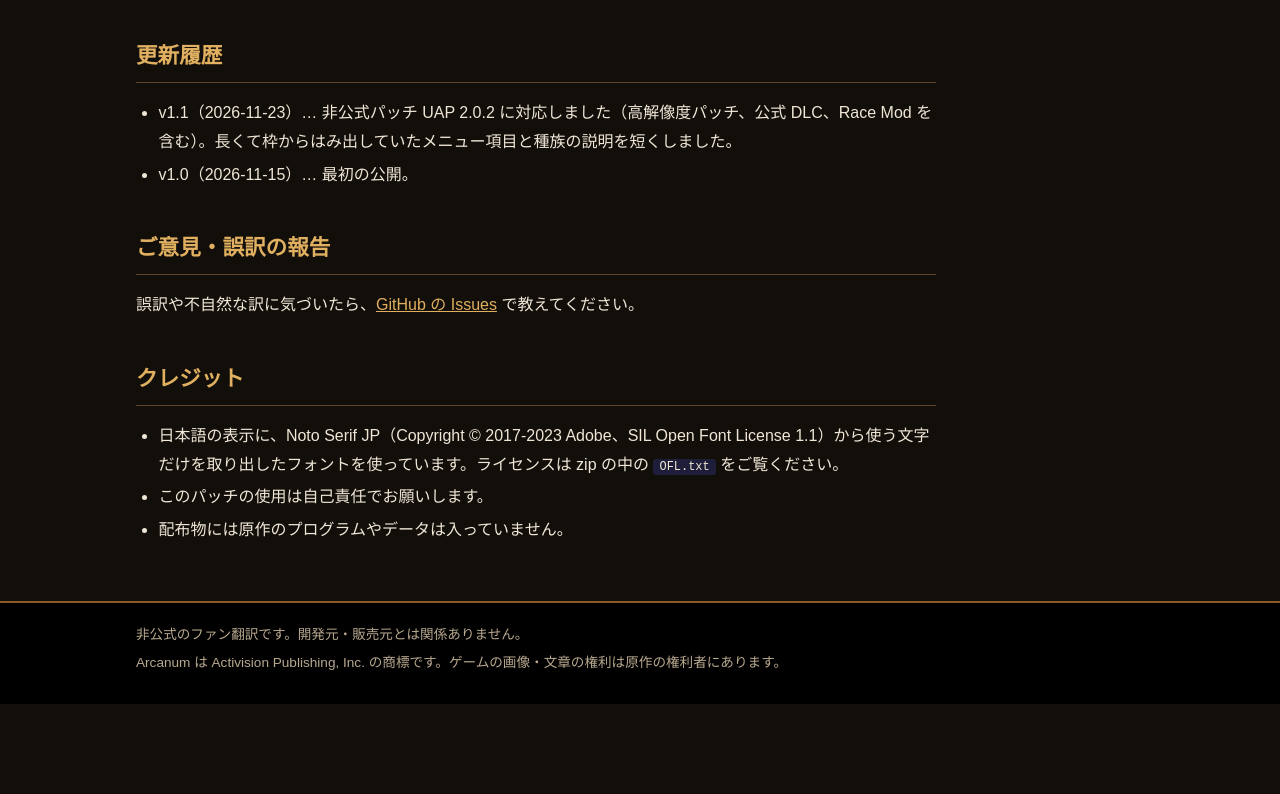
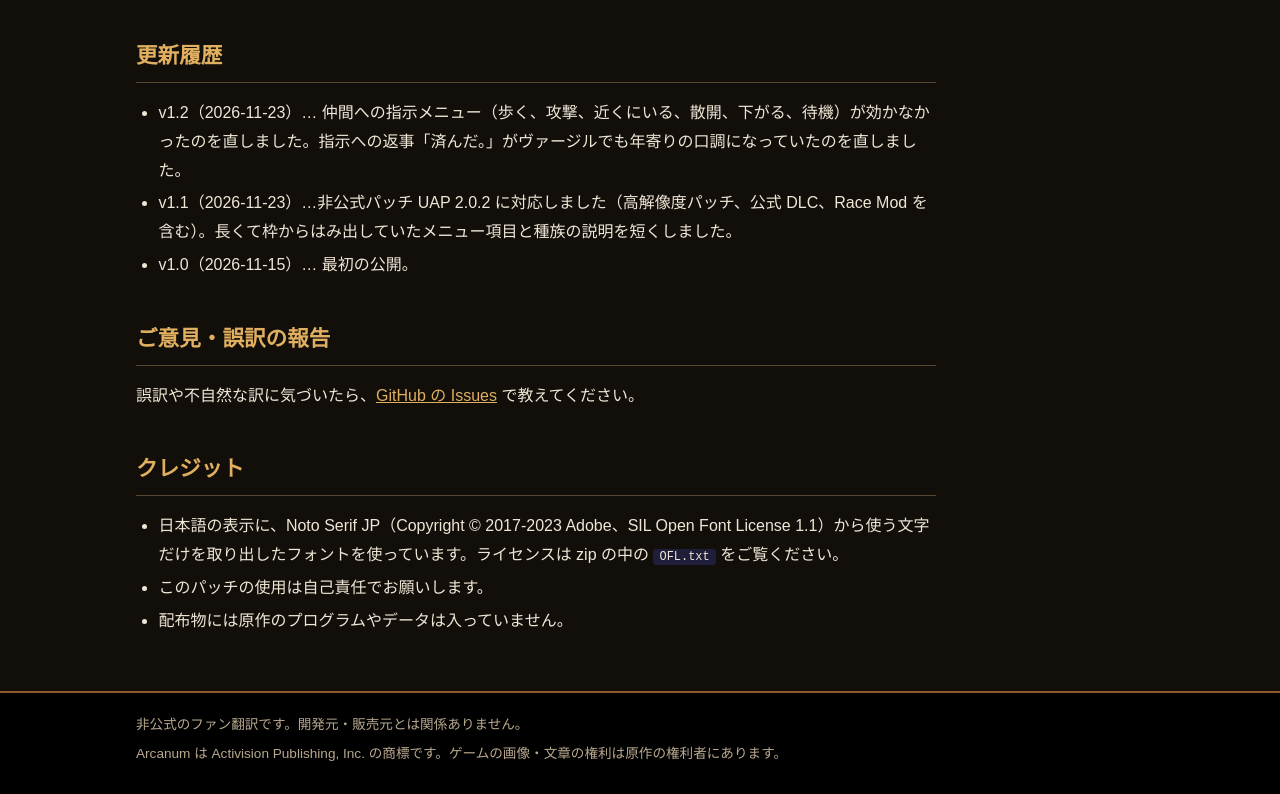
Before and after one commit to higesho/arcanum-ja, a plain HTML site: page docs/index.html in a window 1280 px wide. Shown: the part 2887-3681 px from the top of the page. Before the commit the page ends 3591 px from the top, so only its background shows below. Drawn offline with Linux system fonts and the light colour scheme.

Commit message:
v1.2: 更新履歴を足す

```diff
--- a/docs/index.html
+++ b/docs/index.html
@@ -86,7 +86,8 @@ UAP を先に入れてから、<code>dinput.dll</code> を置いてください
 
 <h2>更新履歴</h2>
 <ul>
-<li>v1.1（2026-11-23）… 非公式パッチ UAP 2.0.2 に対応しました（高解像度パッチ、公式 DLC、Race Mod を含む）。長くて枠からはみ出していたメニュー項目と種族の説明を短くしました。</li>
+<li>v1.2（2026-11-23）… 仲間への指示メニュー（歩く、攻撃、近くにいる、散開、下がる、待機）が効かなかったのを直しました。指示への返事「済んだ。」がヴァージルでも年寄りの口調になっていたのを直しました。</li>
+<li>v1.1（2026-11-23）…非公式パッチ UAP 2.0.2 に対応しました（高解像度パッチ、公式 DLC、Race Mod を含む）。長くて枠からはみ出していたメニュー項目と種族の説明を短くしました。</li>
 <li>v1.0（2026-11-15）… 最初の公開。</li>
 </ul>
 
```
